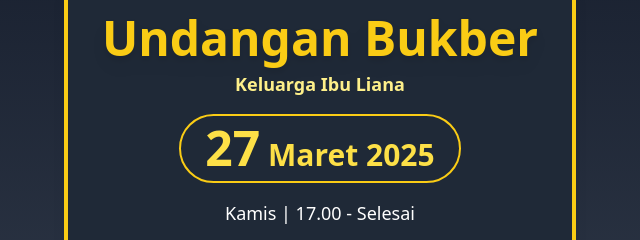
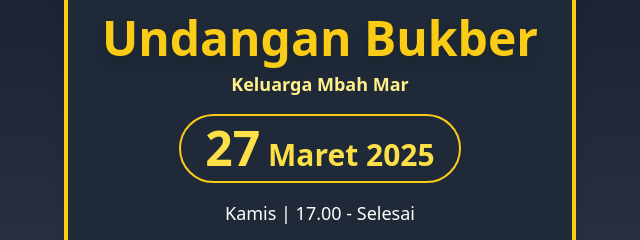
Before and after one commit to yudhamyn/undangan, a plain HTML site: page index.html in a window 1280 px wide. Shown: the part 226-466 px from the top of the page, 320-960 px from the left. Drawn offline with nearby package versions, Linux system fonts and the light colour scheme.

Commit message:
Update index.html

```diff
--- a/index.html
+++ b/index.html
@@ -17,7 +17,7 @@
 
     <div class="bg-gray-800 p-8 rounded-xl shadow-lg max-w-lg text-center w-full mx-4 relative z-10 border-4 border-yellow-400">
         <h2 class="text-5xl font-bold text-yellow-400 drop-shadow-lg">Undangan Bukber</h2>
-        <p class="mt-2 text-lg font-semibold text-yellow-200">Keluarga Ibu Liana</p>
+        <p class="mt-2 text-lg font-semibold text-yellow-200">Keluarga Mbah Mar</p>
         <div class="mt-4 text-3xl font-extrabold text-yellow-300 border-2 border-yellow-400 px-6 py-2 inline-block rounded-full">
             <span class="text-5xl">27</span> Maret 2025
         </div>
```
